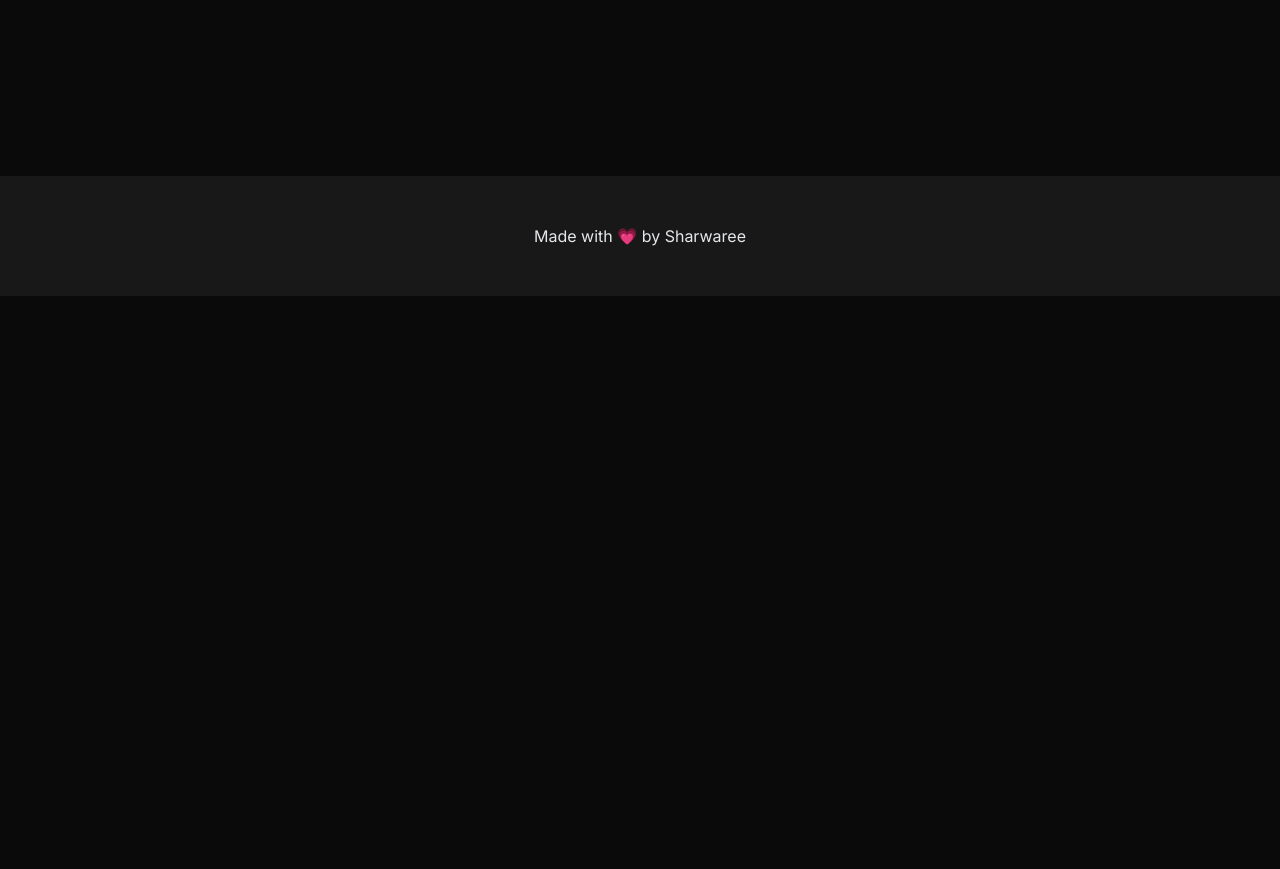
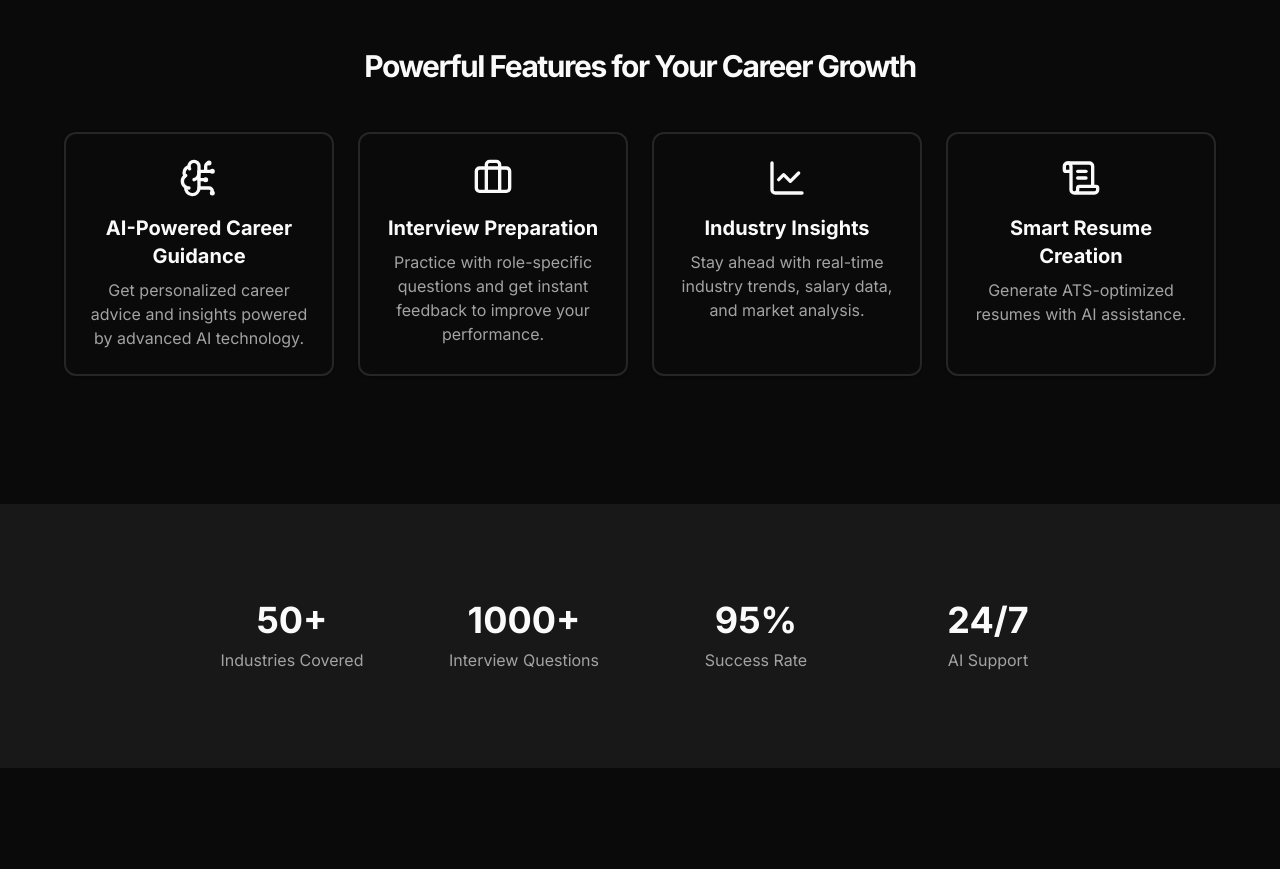
Before and after one commit to git-sharwaree/Maxim, a Next.js app: page / in a window 1280 px wide. Shown: the part 1920-2789 px from the top of the page. Before the commit the page ends 2216 px from the top, so only its background shows below. Built offline with nearby package versions, Linux system fonts and the light colour scheme; no server answers.

Commit message:
lp chxnge

```diff
--- a/app/page.jsx
+++ b/app/page.jsx
@@ -1,28 +1,212 @@
+import React from "react";
+import Link from "next/link";
+import { Button } from "@/components/ui/button";
+import { Card, CardContent } from "@/components/ui/card";
+import {
+  ArrowRight,
+  Trophy,
+  Target,
+  Sparkles,
+  CheckCircle2,
+} from "lucide-react";
+import HeroSection from "@/components/hero";
+import {
+  Accordion,
+  AccordionContent,
+  AccordionItem,
+  AccordionTrigger,
+} from "@/components/ui/accordion";
+import Image from "next/image";
+import { features } from "@/data/features";
+import { testimonial } from "@/data/testimonials";
+import { faqs } from "@/data/faqs";
+import { howItWorks } from "@/data/howItWorks";
 
-import { Button } from "@/components/ui/button";
-import HeroSection from "@/components/hero";
-import { Card, CardContent } from "@/components/ui/card";
-import { features } from "@/data/features";
+export default function LandingPage() {
+  return (
+    <>
+      <div className="grid-background"></div>
 
+      {/* Hero Section */}
+      <HeroSection />
 
+      {/* Features Section */}
+      <section className="w-full py-12 md:py-24 lg:py-32 bg-background">
+        <div className="container mx-auto px-4 md:px-6">
+          <h2 className="text-3xl font-bold tracking-tighter text-center mb-12">
+            Powerful Features for Your Career Growth
+          </h2>
+          <div className="grid grid-cols-1 md:grid-cols-2 lg:grid-cols-4 gap-6 max-w-6xl mx-auto">
+            {features.map((feature, index) => (
+              <Card
+                key={index}
+                className="border-2 hover:border-primary transition-colors duration-300"
+              >
+                <CardContent className="pt-6 text-center flex flex-col items-center">
+                  <div className="flex flex-col items-center justify-center">
+                    {feature.icon}
+                    <h3 className="text-xl font-bold mb-2">{feature.title}</h3>
+                    <p className="text-muted-foreground">
+                      {feature.description}
+                    </p>
+                  </div>
+                </CardContent>
+              </Card>
+            ))}
+          </div>
+        </div>
+      </section>
 
-export default function Home() {
-  return (
-  <div>
-    <div className="grid-background"></div>
-    <HeroSection/>
+      {/* Stats Section */}
+      <section className="w-full py-12 md:py-24 bg-muted/50">
+        <div className="container mx-auto px-4 md:px-6">
+          <div className="grid grid-cols-2 md:grid-cols-4 gap-8 max-w-4xl mx-auto text-center">
+            <div className="flex flex-col items-center justify-center space-y-2">
+              <h3 className="text-4xl font-bold">50+</h3>
+              <p className="text-muted-foreground">Industries Covered</p>
+            </div>
+            <div className="flex flex-col items-center justify-center space-y-2">
+              <h3 className="text-4xl font-bold">1000+</h3>
+              <p className="text-muted-foreground">Interview Questions</p>
+            </div>
+            <div className="flex flex-col items-center justify-center space-y-2">
+              <h3 className="text-4xl font-bold">95%</h3>
+              <p className="text-muted-foreground">Success Rate</p>
+            </div>
+            <div className="flex flex-col items-center justify-center space-y-2">
+              <h3 className="text-4xl font-bold">24/7</h3>
+              <p className="text-muted-foreground">AI Support</p>
+            </div>
+          </div>
+        </div>
+      </section>
 
-    <section className = "w-full py-12 md:py-24 lg:py-32 bg-background">
-      <div className="container mx-auto px-4 md:px-6">
+      {/* How It Works Section */}
+      <section className="w-full py-12 md:py-24 bg-background">
+        <div className="container mx-auto px-4 md:px-6">
+          <div className="text-center max-w-3xl mx-auto mb-12">
+            <h2 className="text-3xl font-bold mb-4">How It Works</h2>
+            <p className="text-muted-foreground">
+              Four simple steps to accelerate your career growth
+            </p>
+          </div>
 
-        <div className= "grid grid-cols-1 md:grid-cols-2 lg:grid-cols-4 gap-6 max-w-6x1 mx-auto">
+          <div className="grid grid-cols-1 md:grid-cols-2 lg:grid-cols-4 gap-8 max-w-6xl mx-auto">
+            {howItWorks.map((item, index) => (
+              <div
+                key={index}
+                className="flex flex-col items-center text-center space-y-4"
+              >
+                <div className="w-16 h-16 rounded-full bg-primary/10 flex items-center justify-center">
+                  {item.icon}
+                </div>
+                <h3 className="font-semibold text-xl">{item.title}</h3>
+                <p className="text-muted-foreground">{item.description}</p>
+              </div>
+            ))}
+          </div>
+        </div>
+      </section>
 
+      <section className="w-full py-12 md:py-24 bg-muted/50">
+        <div className="container mx-auto px-4 md:px-6">
+          <h2 className="text-3xl font-bold text-center mb-12">
+            What Our Users Say
+          </h2>
+          <div className="grid grid-cols-1 md:grid-cols-3 gap-8 max-w-6xl mx-auto">
+            {testimonial.map((testimonial, index) => (
+              <Card key={index} className="bg-background">
+                <CardContent className="pt-6">
+                  <div className="flex flex-col space-y-4">
+                    <div className="flex items-center space-x-4 mb-4">
+                      <div className="relative h-12 w-12 flex-shrink-0">
+                        <Image
+                          width={40}
+                          height={40}
+                          src={testimonial.image}
+                          alt={testimonial.author}
+                          className="rounded-full object-cover border-2 border-primary/20"
+                        />
+                      </div>
+                      <div>
+                        <p className="font-semibold">{testimonial.author}</p>
+                        <p className="text-sm text-muted-foreground">
+                          {testimonial.role}
+                        </p>
+                        <p className="text-sm text-primary">
+                          {testimonial.company}
+                        </p>
+                      </div>
+                    </div>
+                    <blockquote>
+                      <p className="text-muted-foreground italic relative">
+                        <span className="text-3xl text-primary absolute -top-4 -left-2">
+                          &quot;
+                        </span>
+                        {testimonial.quote}
+                        <span className="text-3xl text-primary absolute -bottom-4">
+                          &quot;
+                        </span>
+                      </p>
+                    </blockquote>
+                  </div>
+                </CardContent>
+              </Card>
+            ))}
+          </div>
         </div>
+      </section>
+
+      {/* FAQ Section */}
+      <section className="w-full py-12 md:py-24">
+        <div className="container mx-auto px-4 md:px-6">
+          <div className="text-center max-w-3xl mx-auto mb-12">
+            <h2 className="text-3xl font-bold mb-4">
+              Frequently Asked Questions
+            </h2>
+            <p className="text-muted-foreground">
+              Find answers to common questions about our platform
+            </p>
+          </div>
+
+          <div className="max-w-3xl mx-auto">
+            <Accordion type="single" collapsible className="w-full">
+              {faqs.map((faq, index) => (
+                <AccordionItem key={index} value={`item-${index}`}>
+                  <AccordionTrigger className="text-left">
+                    {faq.question}
+                  </AccordionTrigger>
+                  <AccordionContent>{faq.answer}</AccordionContent>
+                </AccordionItem>
+              ))}
+            </Accordion>
+          </div>
         </div>
-        </section>
+      </section>
 
-
-  </div>
+      {/* CTA Section */}
+      <section className="w-full">
+        <div className="mx-auto py-24 gradient rounded-lg">
+          <div className="flex flex-col items-center justify-center space-y-4 text-center max-w-3xl mx-auto">
+            <h2 className="text-3xl font-bold tracking-tighter text-primary-foreground sm:text-4xl md:text-5xl">
+              Ready to Accelerate Your Career?
+            </h2>
+            <p className="mx-auto max-w-[600px] text-primary-foreground/80 md:text-xl">
+              Join thousands of professionals who are advancing their careers
+              with AI-powered guidance.
+            </p>
+            <Link href="/dashboard" passHref>
+              <Button
+                size="lg"
+                variant="secondary"
+                className="h-11 mt-5 animate-bounce"
+              >
+                Start Your Journey Today <ArrowRight className="ml-2 h-4 w-4" />
+              </Button>
+            </Link>
+          </div>
+        </div>
+      </section>
+    </>
   );
-
 }
--- a/next.config.mjs
+++ b/next.config.mjs
@@ -1,4 +1,13 @@
 /** @type {import('next').NextConfig} */
-const nextConfig = {};
+const nextConfig = {
+    images: {
+        remotePatterns:[
+            {
+                protocol: "https",
+                hostname: "randomuser.me"
+            }
+        ]
+    }
+};
 
 export default nextConfig;
```
